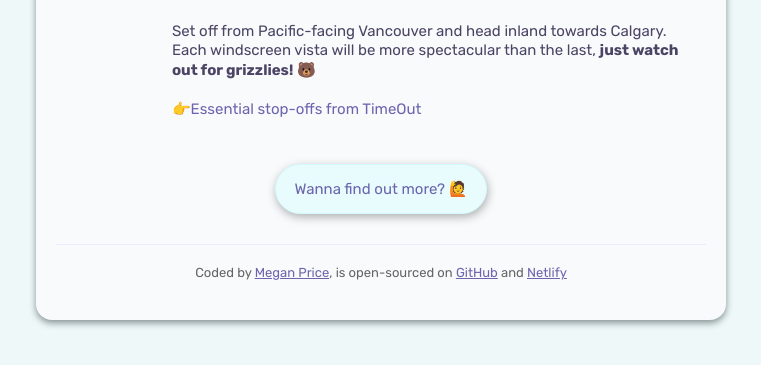
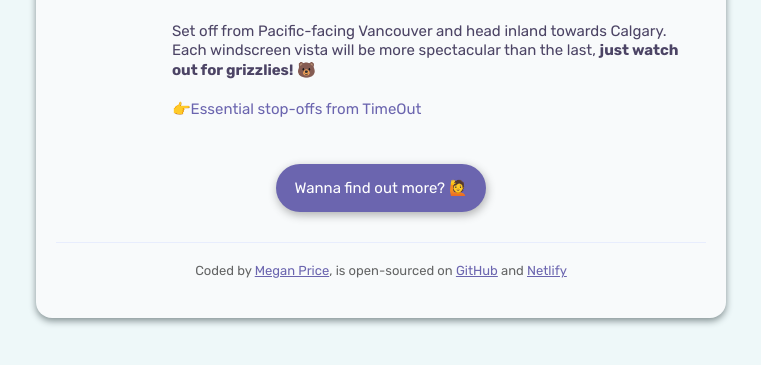
Before and after one commit to meganprice27/travel-canada, a plain HTML site: page index.html in a window 1280 px wide. Shown: the part 321-686 px from the top of the page, without its empty margins (259-1020 px from the left). Drawn offline with Linux system fonts and the light colour scheme.

Commit message:
Updating styling on button

```diff
--- a/src/style.css
+++ b/src/style.css
@@ -58,24 +58,24 @@ h2 {
 }
 
 .button {
-  background: rgb(232 251 253);
-  color: #6b65af;
+  background: #6b65af;
+  color: white;
   font-family: "Rubik", sans-serif;
   font-size: 15px;
   padding: 15px 19px;
   display: block;
   margin: 0 auto 30px auto;
   margin-top: 25px;
-  border: 1px solid rgb(211, 249, 253);
+  border: none;
   border-radius: 30px;
   box-shadow: 1px 3px 10px rgba(0, 0, 0, 0.3);
   transition: all 200ms ease-in-out;
 }
 
 .button:hover {
-  background: #6b65af;
-  border: #6b65af;
-  color: white;
+
+  background: rgb(232 251 253);
+  color: #6b65af;
   cursor: pointer;
 }
 
```
